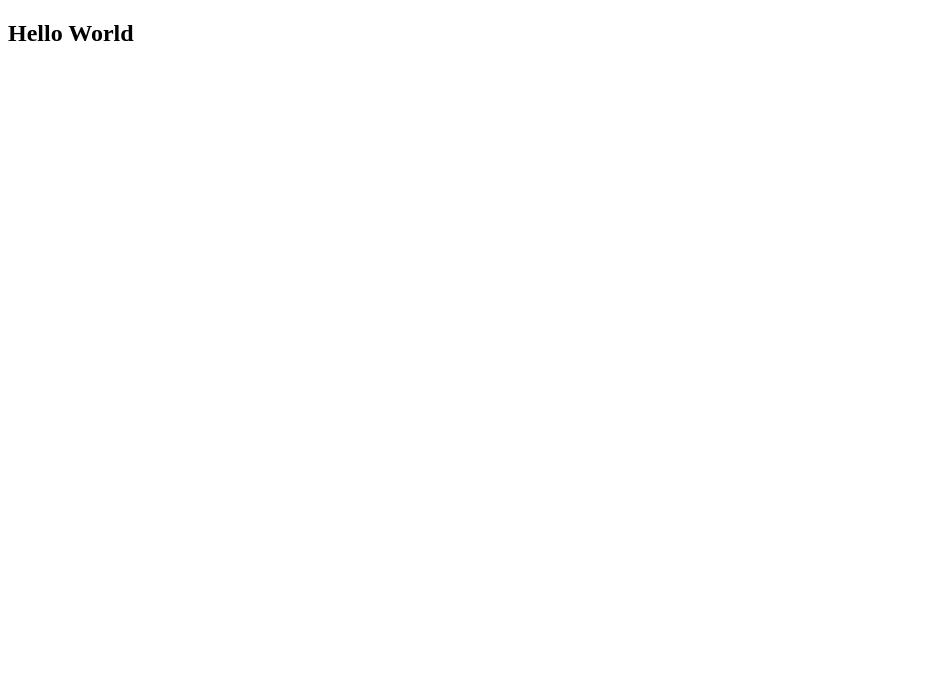
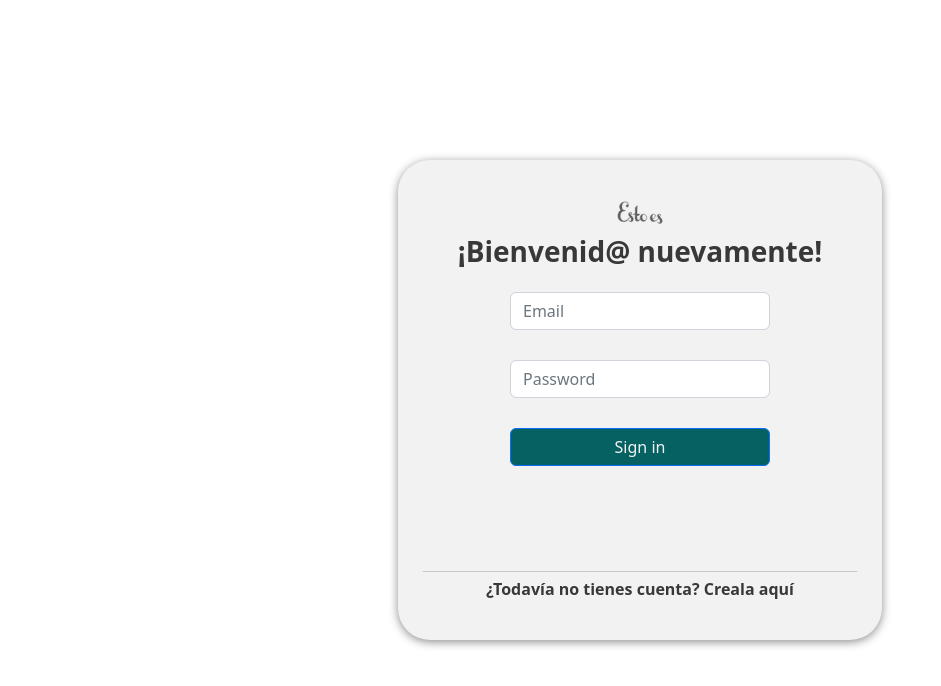
Before and after one commit to pasinimariano/EstoEsChallange, a React app in the folder client/: page / in a window 1280 px wide. Shown: the whole page, without its empty margins (0-941 px from the left). Built offline with nearby package versions, Linux system fonts and the light colour scheme.

Commit message:
Added login form. Redux store for Users, using reduxtoolkits

```diff
--- a/client/package.json
+++ b/client/package.json
@@ -30,6 +30,7 @@
     "axios": "^0.27.2",
     "formik": "^2.2.9",
     "react": "^18.1.0",
+    "react-bootstrap": "^2.4.0",
     "react-dom": "^18.1.0",
     "react-redux": "^8.0.2",
     "react-router-dom": "^6.3.0",
--- a/client/public/index.html
+++ b/client/public/index.html
@@ -6,9 +6,11 @@
     <meta name="theme-color" content="#000000"/>
     <link rel="stylesheet" href="https://fonts.googleapis.com/css?family=Roboto:300,400,500,700&display=swap" />
     <link rel="stylesheet" href="https://fonts.googleapis.com/icon?family=Material+Icons" />
+    <link href="https://cdn.jsdelivr.net/npm/bootstrap@5.2.0-beta1/dist/css/bootstrap.min.css" rel="stylesheet" integrity="sha384-0evHe/X+R7YkIZDRvuzKMRqM+OrBnVFBL6DOitfPri4tjfHxaWutUpFmBp4vmVor" crossorigin="anonymous">
     <title> Esto Es Challange </title>
 </head>
 <body>
+    <script src="https://cdn.jsdelivr.net/npm/bootstrap@5.2.0-beta1/dist/js/bootstrap.bundle.min.js" integrity="sha384-pprn3073KE6tl6bjs2QrFaJGz5/SUsLqktiwsUTF55Jfv3qYSDhgCecCxMW52nD2" crossorigin="anonymous"></script>
     <div id="root">
 
     </div>
--- /dev/null
+++ b/client/src/app/components/auth/login.js
@@ -0,0 +1,67 @@
+import React from 'react'
+import { Form, Button, Image, Card } from 'react-bootstrap'
+import { Formik } from 'formik'
+
+import { FormGroup } from '../commons/formGroup'
+import { loginUserSchema } from '../commons/schemas'
+import { loginUser } from '../../redux/features/authSlice'
+import Logo from '../../assets/logo.png'
+import { Styles } from './styles/loginStyles.js'
+
+export const Login = ({ loginValues, setRender, serverError, dispatch }) => {
+  return (
+    <Card style={Styles.mainContainer}>
+      <Card.Body className='d-flex flex-column align-items-center'>
+        <Image src={Logo} alt='EstoEsLogo' style={Styles.logo} />
+        <h3 style={Styles.title}>¡Bienvenid@ nuevamente!</h3>
+        <Formik
+          initialValues={loginValues}
+          validationSchema={loginUserSchema}
+          onSubmit={values => dispatch(loginUser(values))}
+        >
+          {({ handleSubmit, handleChange, values, touched, errors }) => (
+            <Form
+              noValidate
+              onSubmit={handleSubmit}
+              className='d-flex flex-column align-items-center'
+            >
+              <FormGroup
+                type='email'
+                name='email'
+                placeholder='Email'
+                values={values.email}
+                handleChange={handleChange}
+                touched={touched.email}
+                errors={errors.email}
+                style={Styles.form}
+              />
+              <FormGroup
+                controlId='validationFormikPassword'
+                type='password'
+                name='password'
+                placeholder='Password'
+                values={values.password}
+                handleChange={handleChange}
+                touched={touched.password}
+                errors={errors.password}
+                style={Styles.form}
+              />
+              <Button type='submit' style={Styles.button}>
+                Sign in
+              </Button>
+              {serverError ? <h6 style={Styles.error}>{serverError}</h6> : null}
+            </Form>
+          )}
+        </Formik>
+      </Card.Body>
+      <Card.Footer
+        style={Styles.footer}
+        className='d-flex justify-content-center'
+      >
+        <h6 style={Styles.title} onClick={() => setRender('create')}>
+          ¿Todavía no tienes cuenta? Creala aquí
+        </h6>
+      </Card.Footer>
+    </Card>
+  )
+}
--- /dev/null
+++ b/client/src/app/components/auth/styles/loginStyles.js
@@ -0,0 +1,35 @@
+import { Colors } from '../../../mainStyles'
+
+export const Styles = {
+  mainContainer: {
+    height: '100%',
+    backgroundColor: 'rgba(0,0,0,0.0)',
+    border: 'none'
+  },
+  logo: {
+    height: '3vh',
+    marginBottom: '10px'
+  },
+  title: {
+    color: Colors.dark,
+    fontWeight: 'bolder'
+  },
+  form: {
+    width: '260px',
+    margin: '15px'
+  },
+  button: {
+    width: '260px',
+    margin: '15px',
+    backgroundColor: Colors.green,
+    color: Colors.gray
+  },
+  error: {
+    color: Colors.coral,
+    marginTop: '10px'
+  },
+  footer: {
+    backgroundColor: 'rgba(0,0,0,0.0)',
+    width: '100%'
+  }
+}
--- /dev/null
+++ b/client/src/app/components/commons/formGroup.js
@@ -0,0 +1,29 @@
+import React from 'react'
+import { Form } from 'react-bootstrap'
+
+export const FormGroup = ({
+  controlId,
+  style,
+  type,
+  name,
+  placeholder,
+  values,
+  handleChange,
+  touched,
+  errors
+}) => {
+  return (
+    <Form.Group controlId={controlId} style={style}>
+      <Form.Control
+        type={type}
+        name={name}
+        placeholder={placeholder}
+        value={values}
+        onChange={handleChange}
+        isValid={touched && !errors}
+        isInvalid={!!errors}
+      />
+      <Form.Control.Feedback type='invalid'>{errors}</Form.Control.Feedback>
+    </Form.Group>
+  )
+}
--- /dev/null
+++ b/client/src/app/components/commons/schemas.js
@@ -0,0 +1,16 @@
+import * as Yup from 'yup'
+
+export const loginUserSchema = Yup.object().shape({
+  email: Yup.string()
+    .email('Email invalido')
+    .max(255, 'El máximo de caracteres es de 255')
+    .required('El email es requerido'),
+  password: Yup.string()
+    .matches(
+      /^(?=.*[0-9])(?=.*[a-z])(?=.*[A-Z])/,
+      'La contraseña debe tener al menos una mayúscula, una minúscula y un número'
+    )
+    .min(8, 'El mínimo de caracteres es de 8')
+    .max(20, 'El máximo de caracteres es de 20')
+    .required('Password is required')
+})
--- a/client/src/app/index.js
+++ b/client/src/app/index.js
@@ -1,5 +1,15 @@
 import React from 'react'
+import { useSelector } from 'react-redux'
+
+import { RoutesWeb } from './routesWeb'
+import { Styles } from './mainStyles'
 
 export const App = () => {
-  return <h2>Hello World</h2>
+  const userState = useSelector(state => state.auth.logged)
+
+  return (
+    <div className={Styles}>
+      <RoutesWeb user={userState} />
+    </div>
+  )
 }
--- /dev/null
+++ b/client/src/app/mainStyles.js
@@ -0,0 +1,12 @@
+export const Styles = {
+  margin: 0,
+  padding: 0
+}
+
+export const Colors = {
+  gray: '#F2F2F2',
+  dark: '#383838',
+  green: '#066163',
+  beige: '#CDBE78',
+  coral: '#F32424'
+}
--- /dev/null
+++ b/client/src/app/pages/landingPage.js
@@ -0,0 +1,34 @@
+import React from 'react'
+import { Container, Col, Row } from 'react-bootstrap'
+
+import { Login } from '../components/auth/login'
+import { Statement } from './statements/landingPageStatement'
+import { Styles } from './styles/landingPageStyles.js'
+
+export const LandingPage = () => {
+  const { loginValues, render, setRender, serverError, dispatch } = Statement()
+
+  return (
+    <div
+      style={Styles.mainContainer}
+      className='d-flex flex-column justify-content-center'
+    >
+      <Container>
+        <Row className='justify-content-center align-items-center'>
+          <Col xl={4} style={Styles.form}>
+            {render === 'login' ? (
+              <Login
+                loginValues={loginValues}
+                setRender={setRender}
+                serverError={serverError}
+                dispatch={dispatch}
+              />
+            ) : (
+              <h2>CREAR</h2>
+            )}
+          </Col>
+        </Row>
+      </Container>
+    </div>
+  )
+}
--- /dev/null
+++ b/client/src/app/pages/statements/landingPageStatement.js
@@ -0,0 +1,18 @@
+import { useState } from 'react'
+import { useSelector, useDispatch } from 'react-redux'
+
+export const Statement = () => {
+  const loginValues = { email: '', password: '' }
+  const [render, setRender] = useState('login')
+
+  const serverError = useSelector(state => state.auth.error)
+  const dispatch = useDispatch()
+
+  return {
+    loginValues,
+    render,
+    setRender,
+    serverError,
+    dispatch
+  }
+}
--- /dev/null
+++ b/client/src/app/pages/styles/landingPageStyles.js
@@ -0,0 +1,17 @@
+import { Colors } from '../../mainStyles'
+
+export const Styles = {
+  mainContainer: {
+    height: '100vh'
+  },
+  form: {
+    backgroundColor: Colors.gray,
+    height: '60vh',
+    width: '484px',
+    borderRadius: '32px',
+    padding: '25px',
+    position: 'relative',
+    margin: 'auto',
+    boxShadow: 'rgba(0,0,0,0.45) 0px 2px 10px'
+  }
+}
--- /dev/null
+++ b/client/src/app/redux/features/authSlice.js
@@ -0,0 +1,52 @@
+import { createSlice } from '@reduxjs/toolkit'
+
+import { Users } from '../mockData/index'
+
+const initialState = {
+  logged: false,
+  error: ''
+}
+
+export const AuthSlice = createSlice({
+  name: 'auth',
+  initialState,
+  reducers: {
+    logOut: state => {
+      state.logged = false
+      state.error = ''
+    },
+    logIn: (state, action) => {
+      state.logged = action.payload
+      state.error = ''
+    },
+    setError: (state, action) => {
+      state.error = action.payload
+    }
+  }
+})
+
+export const loginUser = data => async dispatch => {
+  const user = Users.filter(obj => obj.email === data.email)
+
+  if (user.length === 0)
+    dispatch(setError(`El email ${data.email} es invalido`))
+  else if (user[0].password !== data.password)
+    dispatch(setError('La contraseña ingresada es incorrecta'))
+  else {
+    const userData = {
+      id: user[0].id,
+      firstname: user[0].first_name,
+      lastname: user[0].last_name,
+      email: user[0].email,
+      avatar: user[0].avatar
+    }
+    dispatch(logIn(userData))
+  }
+}
+
+export const logoutUser = dispatch => {
+  dispatch(logOut())
+}
+
+export const { logIn, logOut, setError } = AuthSlice.actions
+export default AuthSlice.reducer
--- /dev/null
+++ b/client/src/app/redux/mockData/index.js
@@ -0,0 +1,68 @@
+export const Users = [
+  {
+    id: 'eb8f24c0-1b52-44d4-b328-dee004923ddb',
+    first_name: 'Dorey',
+    last_name: 'Kose',
+    email: 'dkose0@paypal.com',
+    password: '1JSL48bqkZK',
+    avatar: 'https://robohash.org/etmolestiaeaccusamus.png?size=50x50&set=set1'
+  },
+  {
+    id: '897559ff-b9e9-40d8-916c-d75e5b49947d',
+    first_name: 'Susette',
+    last_name: 'Garms',
+    email: 'sgarms1@4shared.com',
+    password: 'YhKBBTFZ7Izd',
+    avatar: 'https://robohash.org/quisvelitalias.png?size=50x50&set=set1'
+  },
+  {
+    id: 'af79a571-9846-4819-a348-61d5723119b2',
+    first_name: 'Jaye',
+    last_name: 'Yo',
+    email: 'jyo2@cornell.edu',
+    password: 'NoB6Owows',
+    avatar: 'https://robohash.org/errorcorruptimagni.png?size=50x50&set=set1'
+  },
+  {
+    id: 'aeab5003-bcfd-429f-8f06-52da62cd4e97',
+    first_name: 'Taite',
+    last_name: 'Siley',
+    email: 'tsiley3@ebay.com',
+    password: '7nNny2gOj',
+    avatar: 'https://robohash.org/estnamqui.png?size=50x50&set=set1'
+  },
+  {
+    id: '50d72294-2c9e-4756-838d-4a8eec5542eb',
+    first_name: 'Katerine',
+    last_name: 'Doy',
+    email: 'kdoy4@google.nl',
+    password: '9Et33zOaH3xa',
+    avatar: 'https://robohash.org/inventoreeummagnam.png?size=50x50&set=set1'
+  },
+  {
+    id: '76b0898f-3461-4db1-b629-b949fbd7bbb5',
+    first_name: 'Colleen',
+    last_name: 'Dellenty',
+    email: 'cdellenty5@businessinsider.com',
+    password: 'A4mYuWowjs',
+    avatar:
+      'https://robohash.org/dolorumharumvoluptates.png?size=50x50&set=set1'
+  },
+  {
+    id: '7c87d583-e7c3-4b68-b938-57d8b147d9db',
+    first_name: 'Pamela',
+    last_name: 'Bartoli',
+    email: 'pbartoli6@ehow.com',
+    password: 'BBaIDEi9R',
+    avatar:
+      'https://robohash.org/dignissimosveritatisenim.png?size=50x50&set=set1'
+  },
+  {
+    id: 'bfe04241-6385-4b59-9e7f-8c1eb9bac4b2',
+    first_name: 'Con',
+    last_name: 'Adshed',
+    email: 'cadshed7@dot.gov',
+    password: 'Z0kWMm0Y8jAF',
+    avatar: 'https://robohash.org/esttotamrecusandae.png?size=50x50&set=set1'
+  }
+]
--- /dev/null
+++ b/client/src/app/redux/store.js
@@ -0,0 +1,9 @@
+import { configureStore } from '@reduxjs/toolkit'
+
+import AuthSlice from './features/authSlice'
+
+export const store = configureStore({
+  reducer: {
+    auth: AuthSlice
+  }
+})
--- /dev/null
+++ b/client/src/app/routesWeb.js
@@ -0,0 +1,12 @@
+import React from 'react'
+import { Routes, Route } from 'react-router-dom'
+
+import { LandingPage } from './pages/landingPage'
+
+export const RoutesWeb = () => {
+  return (
+    <Routes>
+      <Route exact path='/' element={<LandingPage />} />
+    </Routes>
+  )
+}
--- a/client/src/index.js
+++ b/client/src/index.js
@@ -1,13 +1,17 @@
 import React from 'react'
 import ReactDom from 'react-dom/client'
+import { Provider } from 'react-redux'
 import { BrowserRouter as Router } from 'react-router-dom'
 
 import { App } from './app/'
+import { store } from './app/redux/store'
 
 const Root = ReactDom.createRoot(document.getElementById('root'))
 
 Root.render(
-  <Router>
-    <App />
-  </Router>
+  <Provider store={store}>
+    <Router>
+      <App />
+    </Router>
+  </Provider>
 )
```
Also changed, not shown: client/src/app/assets/logo.png (added), 1 other file.
